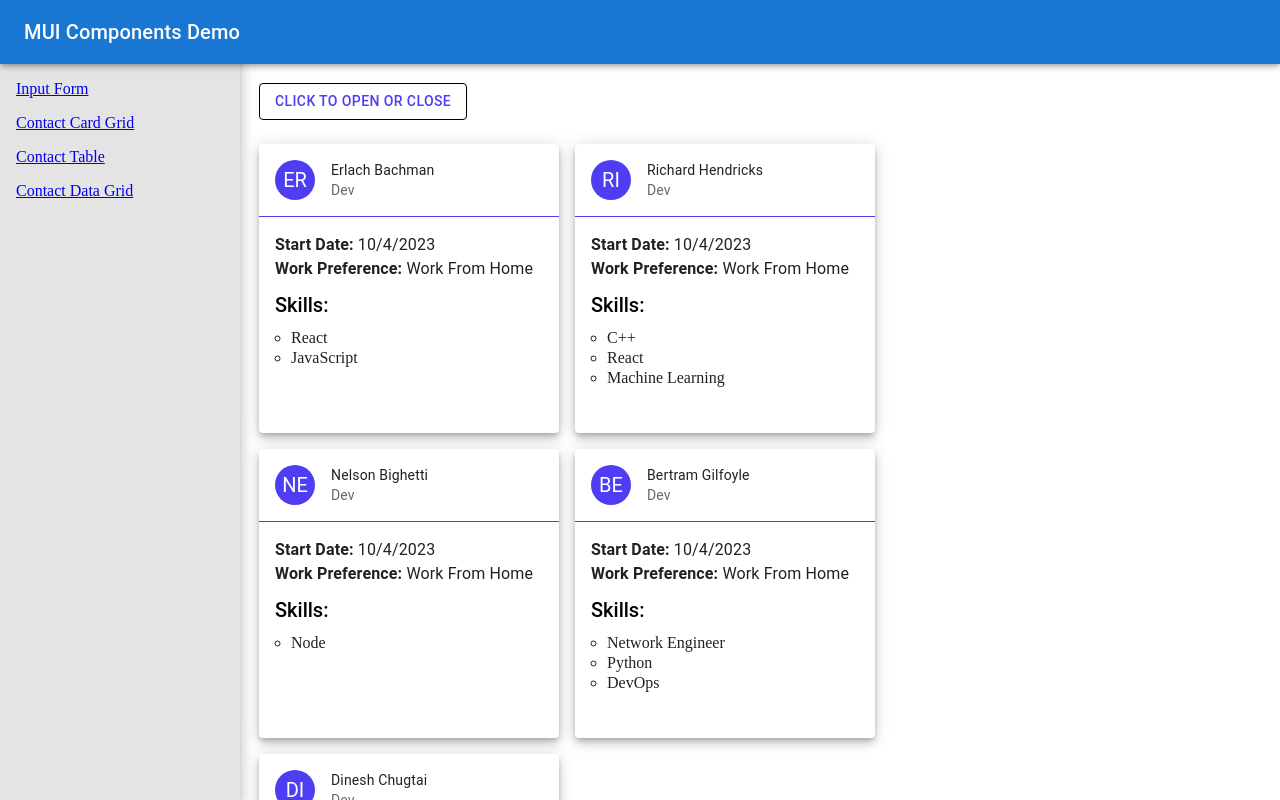
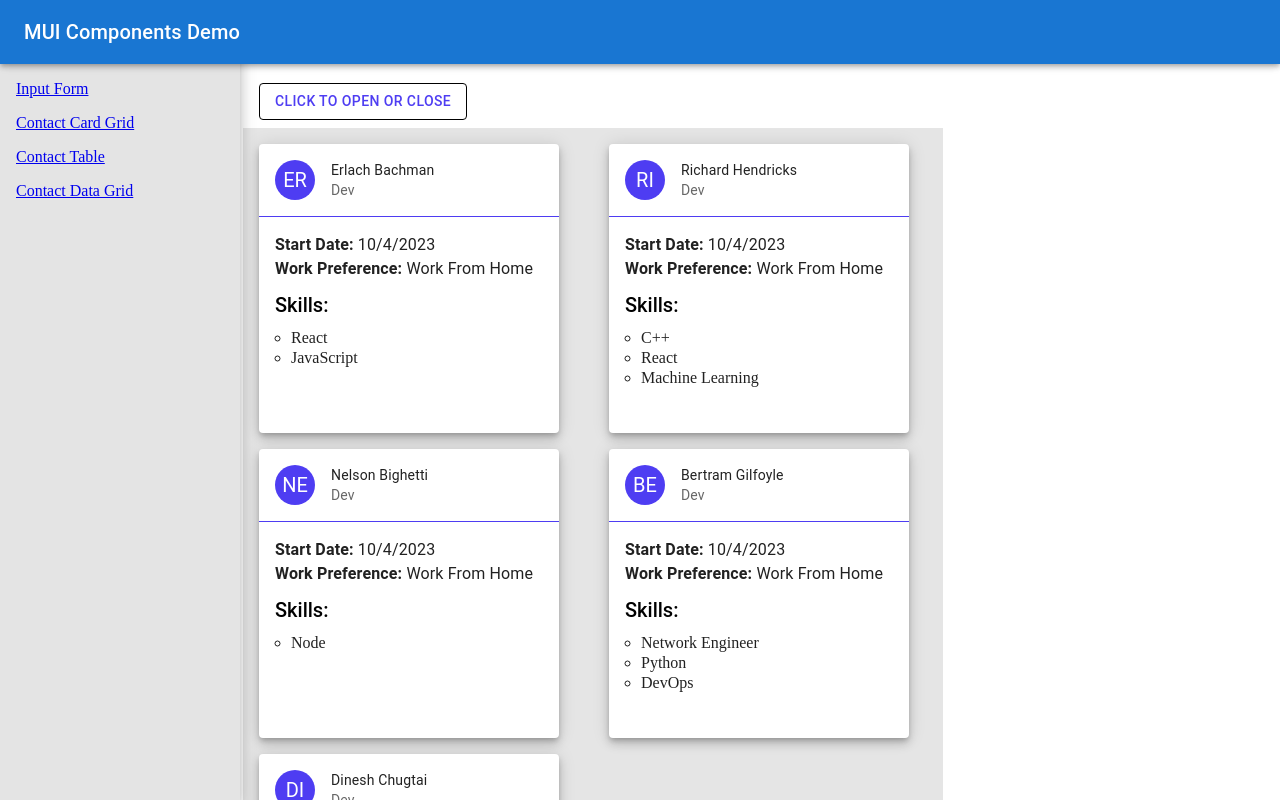
Before and after one commit to redeyedev-208/ga-mui-styling-demo, a React (Create React App) app: page /grid in a window 1280 px wide. Shown: the top 800 px of the page. Built offline with nearby package versions, Linux system fonts and the light colour scheme.

Commit message:
added default grid size, styled and flex alignment with comments for later reference

```diff
--- a/src/components/Grid/ContactCardGrid.tsx
+++ b/src/components/Grid/ContactCardGrid.tsx
@@ -23,6 +23,13 @@ type Props = {};
 const ContactCardGrid = (props: Props) => {
   // We add some state to handle the button that is collapsing all of the stuff "aka cards"
   const [open, setOpen] = useState(true);
+  const gridAlignProps = open
+    ? {}
+    : {
+        display: 'flex',
+        justifyContent: 'flex-start',
+        alignItems: 'flex-start',
+      };
   return (
     // m = 8 it is applying a value for the spacing function (take whatever is passed in and mulitply it by 8)
     // Our custom theme is going to pull in the default for us, we can just customize what we need and accept the defaults as needed
@@ -40,10 +47,13 @@ const ContactCardGrid = (props: Props) => {
       >
         Click to open or close
       </Button>
+      {/* Grid is similar to Bootstrap in that a 12 column layout that can be customized */}
+      {/* Note: Also worth to mention that controlling a component at it's own level
+      at times is just a matter of preference */}
       <Grid
         container
         spacing={2}
-        sx={{ width: 700 }}
+        sx={{ width: 700, backgroundColor: 'grid.main' }}
       >
         {contactData.map((contact) => {
           maxSkills =
@@ -54,6 +64,8 @@ const ContactCardGrid = (props: Props) => {
             <Grid
               item
               key={contact.name}
+              xs={open ? 6 : 12}
+              sx={{ ...gridAlignProps, minHeight: 300 }}
             >
               <Card sx={{ width: 300, boxShadow: 6 }}>
                 <CardHeader
```
